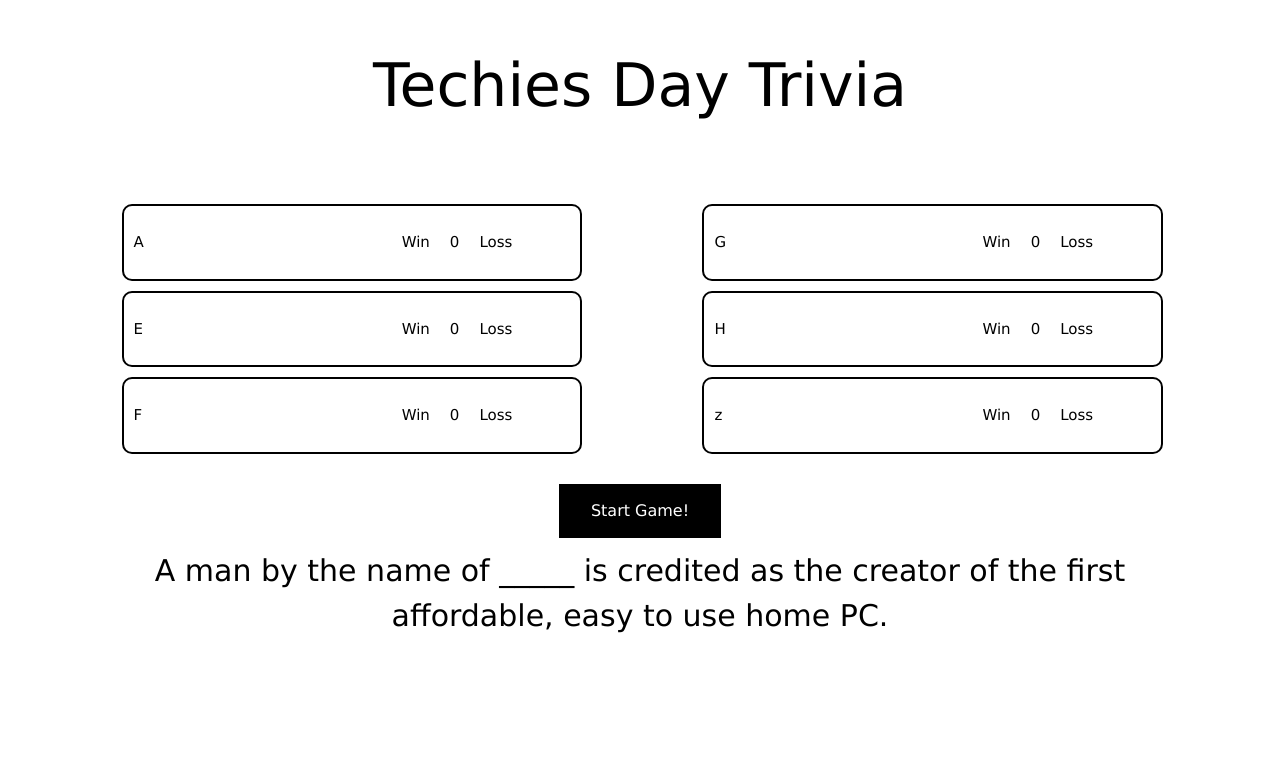
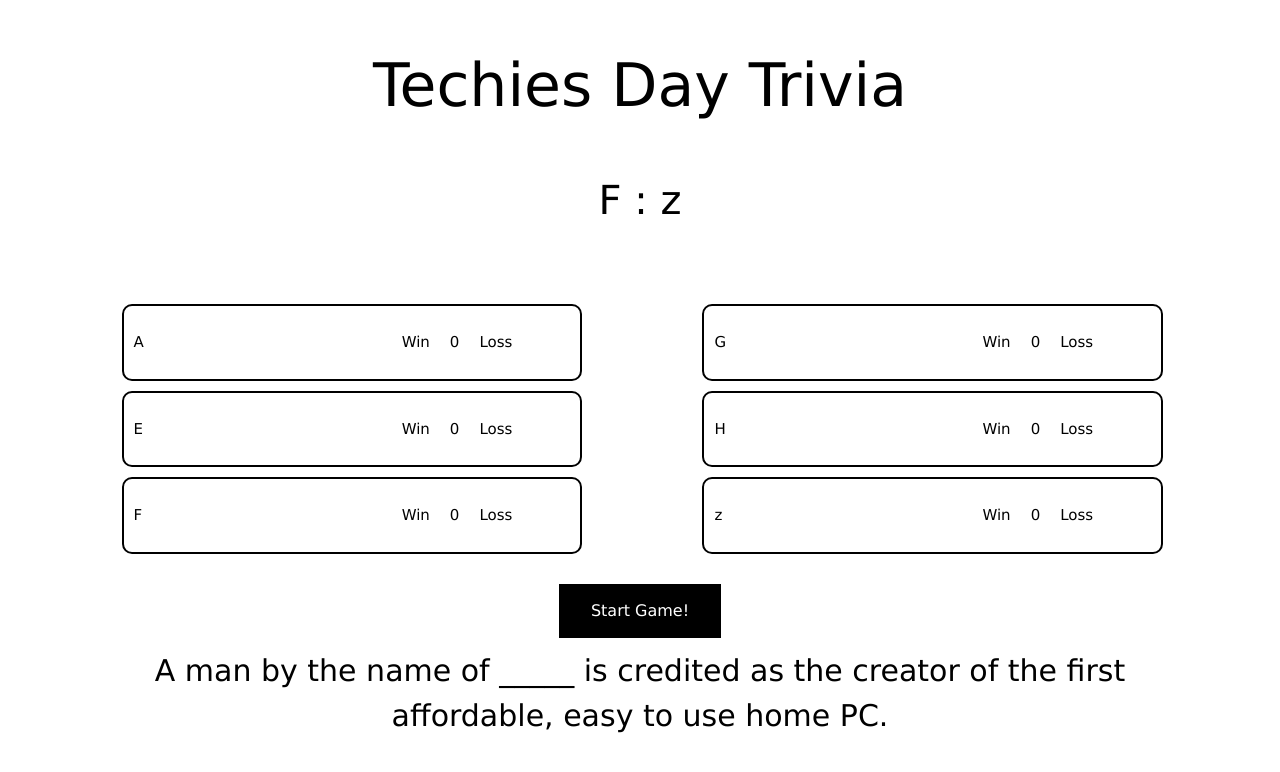
Before and after one commit to monilbidvertex/techiesday, a plain HTML site: page index.html in a window 1280 px wide. Both pictures are taken after a click on the button "Start Game!". Shown: the top 772 px of the page. Drawn offline with nearby package versions, Linux system fonts and the light colour scheme.

Commit message:
Added random player matching

```diff
--- a/Game.js
+++ b/Game.js
@@ -106,8 +106,17 @@ function generateRandomSequenceOfNumbers() {
   return randomOrder;
 }
 
-function displayQuestion() {
+function displayQuestion(playersMatches) {
   // Display a new question in the game.
+
+  var randomMatch = generateRandomMatch(playersMatches);
+  if (randomMatch) {
+    writePlayerMatch(randomMatch);
+  } else {
+    alert("Matches are done!");
+    return;
+  }
+
   if(orderOfQuestions.length == 0) {
     alert("Whoops! All out of questions. :(");
     return;
@@ -121,3 +130,16 @@ function displayQuestion() {
   // Remove the last element of the array.
   orderOfQuestions.pop();
 }
+
+function writePlayerMatch(playerMatch) {
+  var playerMatchElement = document.getElementById("player_match");
+  playerMatchElement.innerText = playerMatch;
+}
+
+function generateRandomMatch(playerMatches) {
+  var randomNumber =  Math.floor(Math.random() * (playerMatches.length - 2) + 1);
+  console.log(randomNumber);
+  var randomMatch = playerMatches[randomNumber];
+  playerMatches.splice(randomNumber, 1);
+  return randomMatch;
+}
--- a/index.html
+++ b/index.html
@@ -5,6 +5,7 @@
 <link rel="stylesheet" href="https://www.w3schools.com/w3css/3/w3.css">
 <body>
   <div id="game_title">Techies Day Trivia</div>
+  <div id="player_match"></div>
   <div id="groups">
     <div class="group_div">
       <!-- <div class="group_title">Group 1</div> -->
@@ -17,7 +18,9 @@
       </div>
     </div>
   </div>
-  <div id="button_div"><button id="game_button" onclick="displayQuestion()">Start Game!</button></div>
+  <div
+          id="button_div"><button id="game_button" onclick="displayQuestion(playerMatches)">Start
+    Game!</button></div>
   <div id="question_div">
     <div id="question"></div>
   </div>
--- a/styles.css
+++ b/styles.css
@@ -89,6 +89,12 @@
   font-size: 60px;
 }
 
+#player_match {
+  margin-top: 40px;
+  text-align: center;
+  font-size: 40px;
+}
+
 .player_points {
   display: inline-block;
   margin-left: 20%;
```
